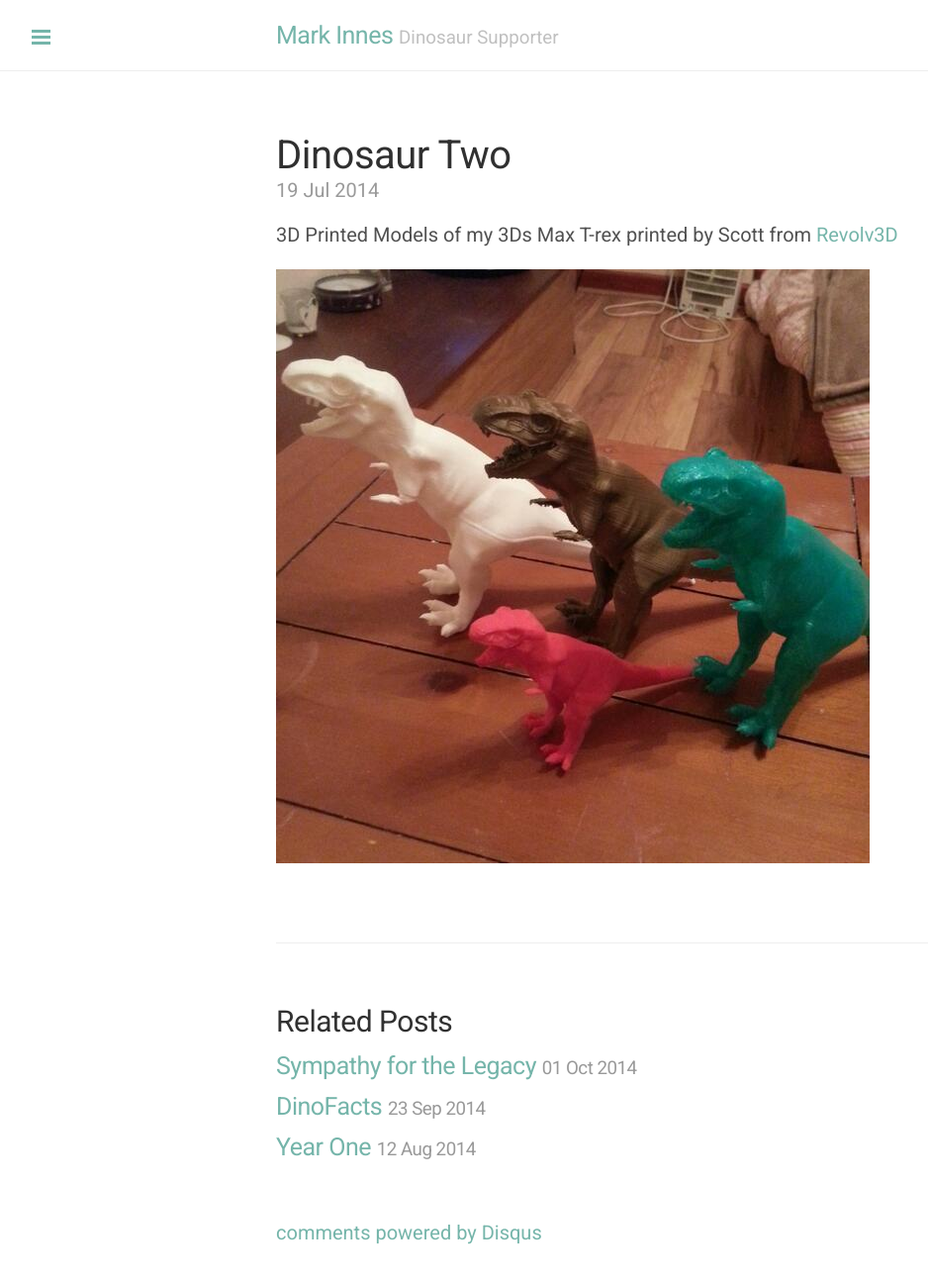
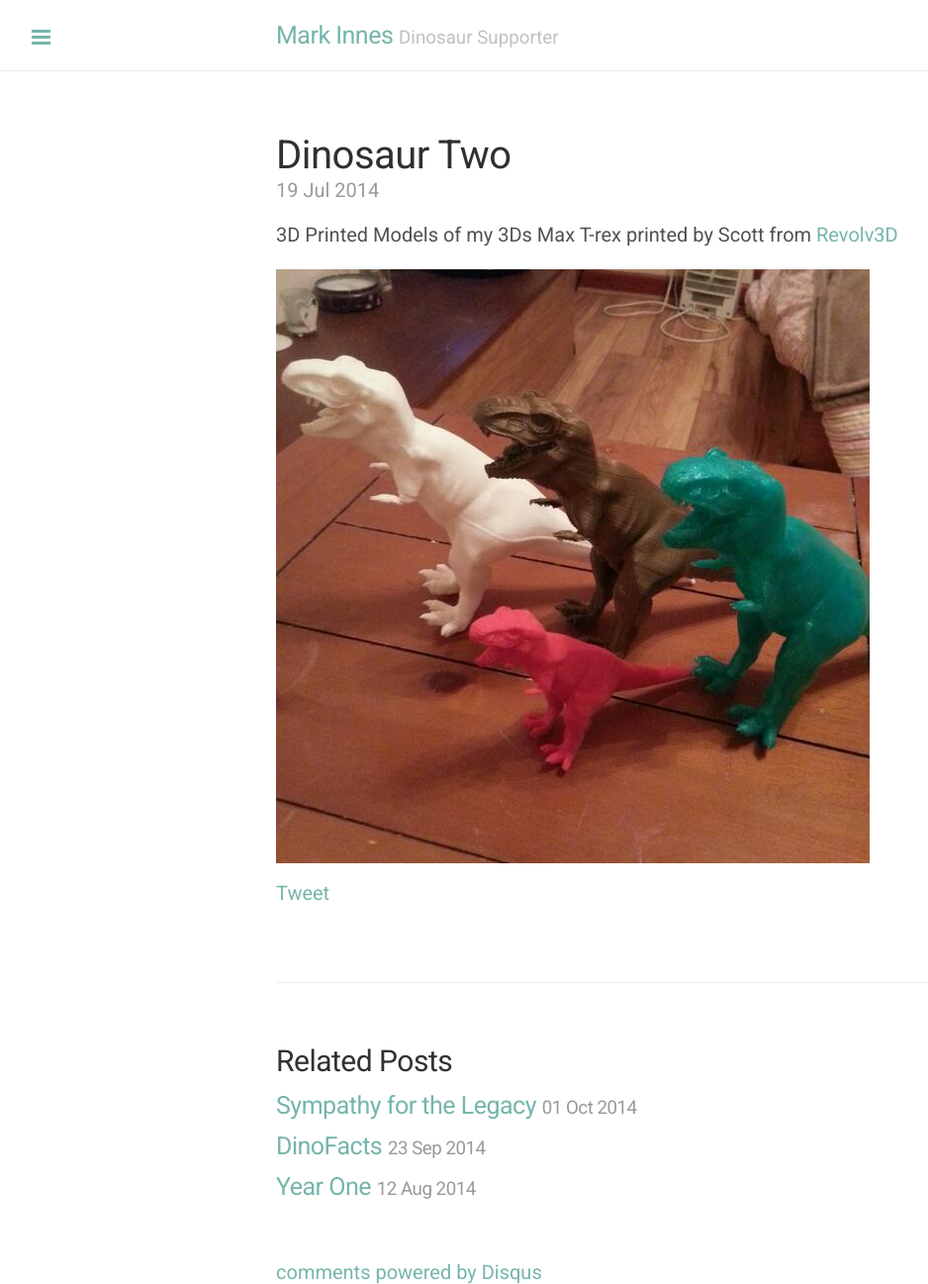
Before and after one commit to innesm4/innesm4.github.com, a Jekyll site: the page built from _posts/2014-07-19-dinosaur-two.md, in a window 1280 px wide. Shown: the whole page at 99% size, without its empty margins (1-939 px from the left). Built offline with Jekyll 4.4.1, drawn with Linux system fonts in a browser that asks for light colours; nearby versions of some CDN libraries; Markdown is read by kramdown in place of the engine named in the settings; comment, search, counter and statistics services are not loaded; before the commit the page ends 1257 px from its top, so only the background shows below that.

Commit message:
added tweet button

```diff
--- a/_includes/sn_page_bottom.html
+++ b/_includes/sn_page_bottom.html
@@ -1,4 +1,6 @@
 	<script src="//ajax.googleapis.com/ajax/libs/jquery/1.9.1/jquery.min.js"></script>
     <script src="{{ site.baseurl }}public/js/build/production.min.js"></script>
+    <script>!function(d,s,id){var js,fjs=d.getElementsByTagName(s)[0],p=/^http:/.test(d.location)?'http':'https';if(!d.getElementById(id)){js=d.createElement(s);js.id=id;js.src=p+'://platform.twitter.com/widgets.js';fjs.parentNode.insertBefore(js,fjs);}}(document, 'script', 'twitter-wjs');
+    </script>
   </body>
 </html>
--- a/_layouts/post.html
+++ b/_layouts/post.html
@@ -6,6 +6,8 @@
   <h1 class="post-title">{{ page.title }}</h1>
   <span class="post-date">{{ page.date | date_to_string }}</span>
   {{ content }}
+  <a href="https://twitter.com/share" class="twitter-share-button">Tweet</a>
+
 </div>
 
 <div class="related">
```
